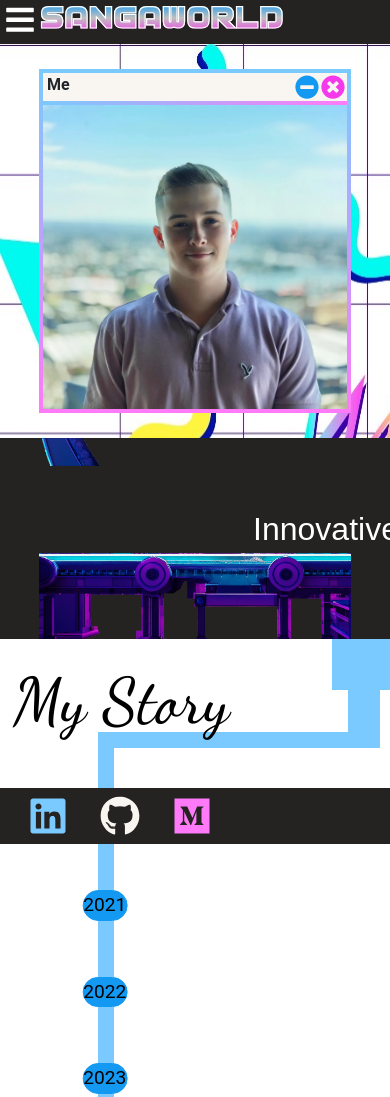
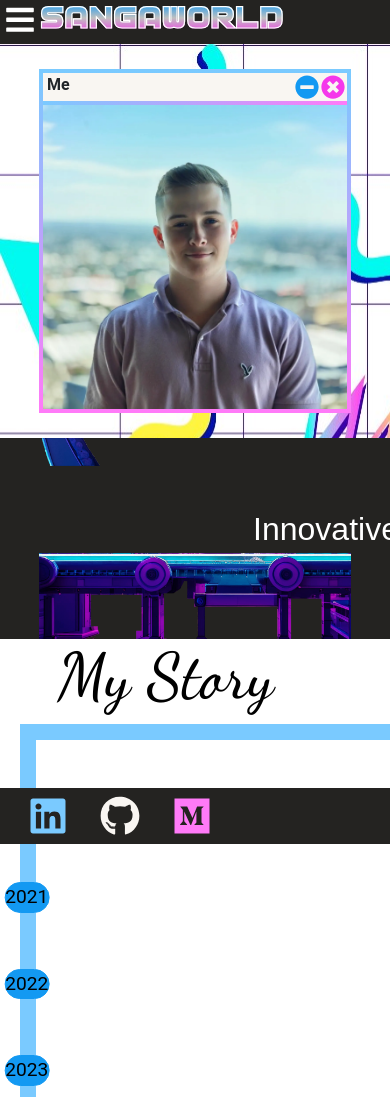
Before and after one commit to lukesngr/sangaworld, a Next.js app: page /home in a window 390 px wide. Shown: the top 1097 px of the page. Built offline with nearby package versions, Linux system fonts and the light colour scheme.

Commit message:
Looking pretty good so far just indent contact section and add style

```diff
--- a/src/styles/mystory.scss
+++ b/src/styles/mystory.scss
@@ -96,6 +96,15 @@
     }
 }
 
+@keyframes moveInWithScrollResponsive {
+    0% {
+        transform: translate(0vh, 0vh);
+    }
+    100% {
+        transform: translate(31vw, 0vh);
+    }
+}
+
 @keyframes turnOnWithScroll {
     0% {
         color: black;
@@ -134,3 +143,32 @@
         animation-range: 10vh 40vh;
     }
   }
+
+@media only screen and (max-width: 900px) {
+    .pipeIntake {
+        display: none;
+    }
+
+    .dotPointsContainer {
+        margin-left: 5%;
+    }
+
+    .myStoryHeading {
+        position: relative;
+        animation: moveInWithScrollResponsive linear both;
+        animation-timeline: view();
+        animation-range: 10vh 40vh;
+    }
+
+
+    .underLine {
+        margin-left: 5%;
+        width: 95%;
+    }
+
+    .dotPoint {
+        position: absolute;
+        transform: translate(4vh, -3vh);
+        width: 85%;
+    }
+}
```
